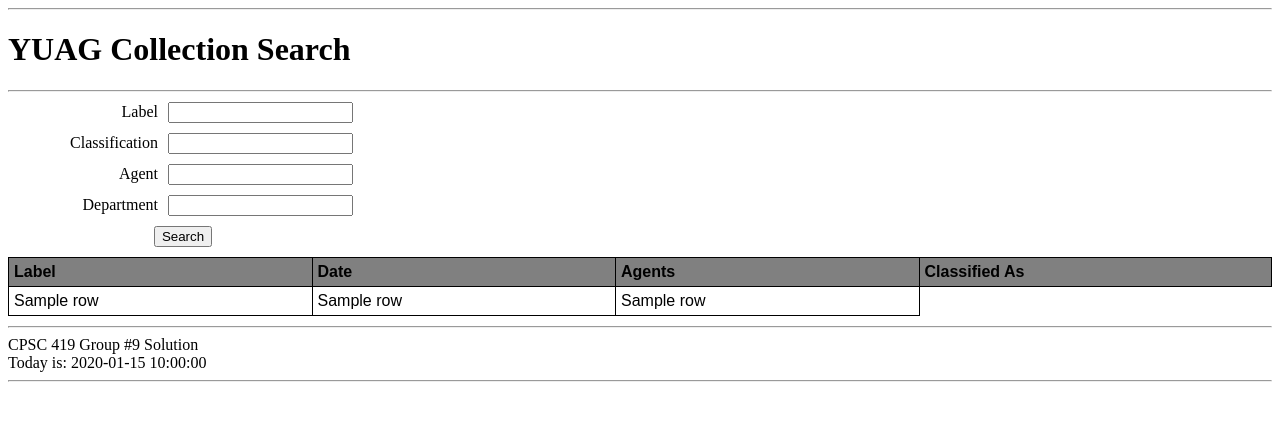
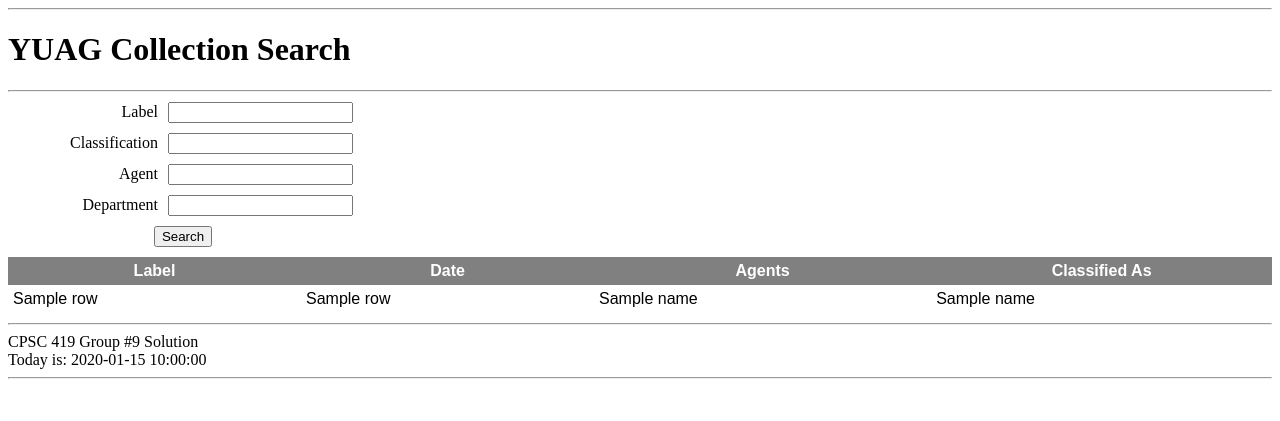
Before and after one commit to syk2021/419pset3, a Flask app: template templates/index.html in a window 1280 px wide. Shown: the top 421 px of the page. Run offline with Flask 3, Linux system fonts and the light colour scheme; the template is opened without the code that fills it: most values are stand-ins (such as "Sample title", 1, 10 or a date in 2020); parts of the project's set-up code (start-up, migrations or seed data) failed here and were passed over.

Commit message:
fixed newline

```diff
--- a/static/style.css
+++ b/static/style.css
@@ -34,7 +34,7 @@ tr:hover {
 
 #data-table td,
 #data-table th {
-  border: 1px solid black;
+  /* border: 1px solid black; */
   padding: 5px;
 }
 
@@ -48,8 +48,8 @@ tr:hover {
 }
 #data-table th {
   padding: 5px;
-  text-align: left;
+  text-align: center;
   background-color: gray;
-  color: black;
+  color: white;
   cursor: default;
 }
--- a/templates/index.html
+++ b/templates/index.html
@@ -17,7 +17,7 @@
     </div>
 
     {% if no_search_terms %}
-      <p>No search terms provided. Please enter some search terms.</p>
+    <p>No search terms provided. Please enter some search terms.</p>
     {% endif %}
 
     <div className="input-form">
@@ -62,11 +62,14 @@
           <tr onclick="location.href='obj/{{row[0]}}';" style="cursor: pointer">
             <td>{{row[1]}}</td>
             <td>{{row[2]}}</td>
-            <td>{{row[3]}}</td>
-              <!-- {% for classifier in row[4] %}
-                <td>{{classifier}}</td>
-                <br/>
-              {% endfor %} -->
+            <td>
+              {% for agent in row[3] %} {{agent}} <br />
+              {% endfor %}
+            </td>
+            <td>
+              {% for classifier in row[4] %} {{classifier}} <br />
+              {% endfor %}
+            </td>
           </tr>
           {% endfor %}
         </tbody>
```
